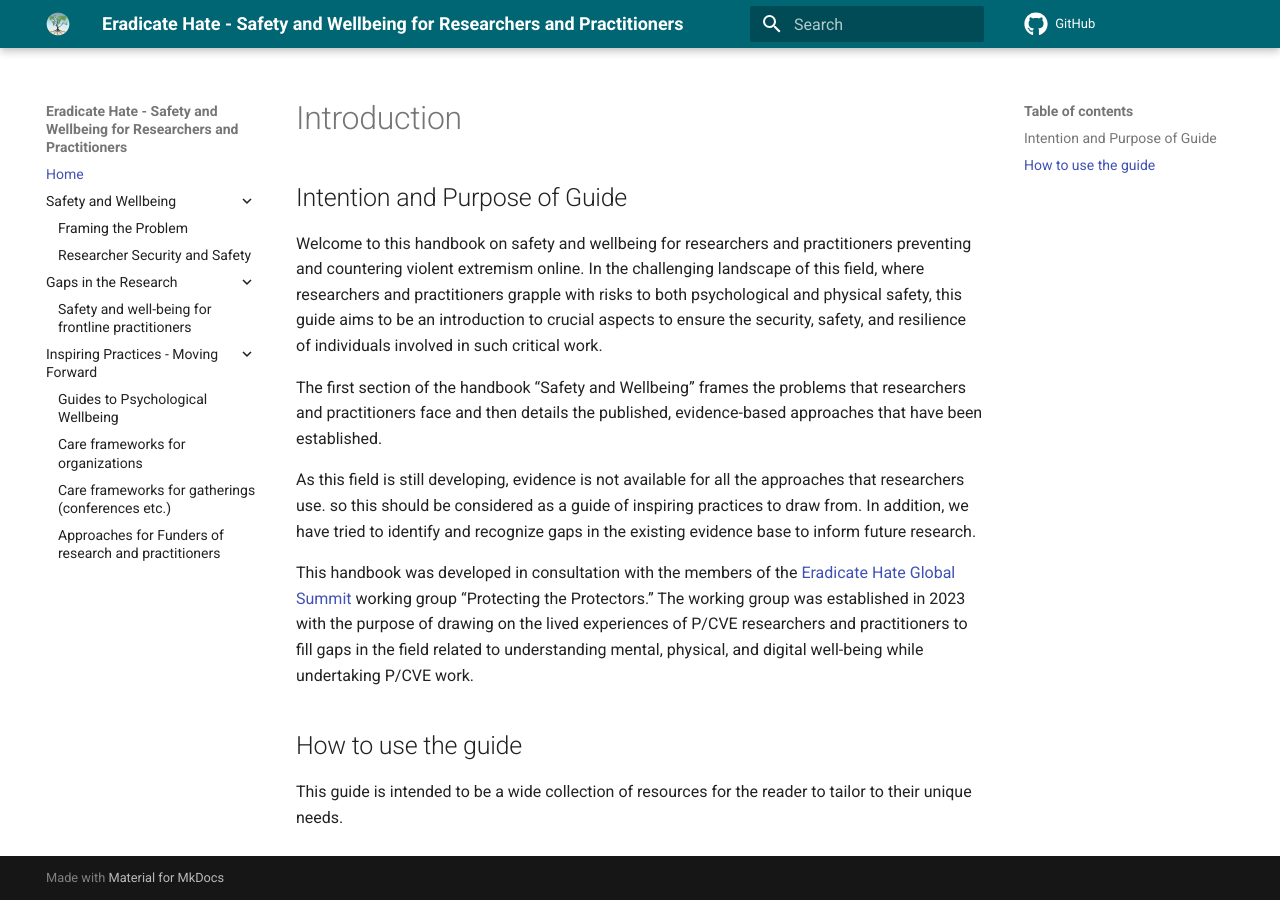
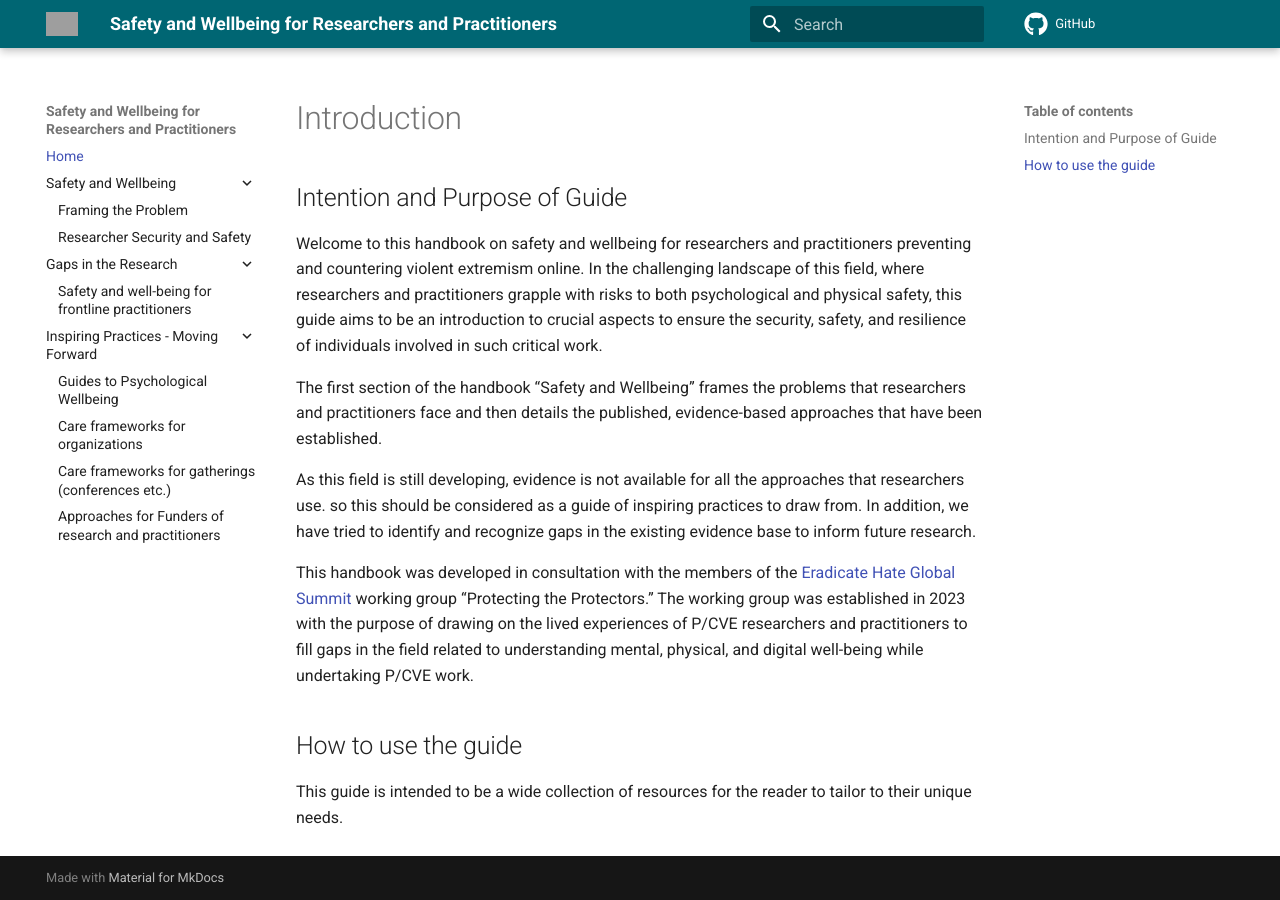
Before and after one commit to tgthorley/Safety-and-Wellbeing-for-Researchers-and-Practitioners, an MkDocs documentation site: the page built from docs/index.md, in a window 1280 px wide. Built offline with MkDocs 1.6.1 and Material for MkDocs 9.7.7, drawn with Linux system fonts in a browser that asks for light colours; comment, search, counter and statistics services are not loaded; grey boxes are pictures that could not be loaded.

Commit message:
Update mkdocs.yml

```diff
--- a/mkdocs.yml
+++ b/mkdocs.yml
@@ -1,11 +1,11 @@
-site_name: "Eradicate Hate - Safety and Wellbeing for Researchers and Practitioners"
+site_name: "Safety and Wellbeing for Researchers and Practitioners"
 site_url: https://tgthorley.github.io/Safety-and-Wellbeing-for-Researchers-and-Practitioners/
 theme:
   name: material
   palette:
     scheme: eradicate-hate
-  logo: images/cropped-eradicate_hate_favicon-192x192.png
-  favicon: images/cropped-eradicate_hate_favicon-192x192.png
+  logo: images/logo.png
+  favicon: images/logo.png
   features:
     - navigation.expand
   icon:
```
